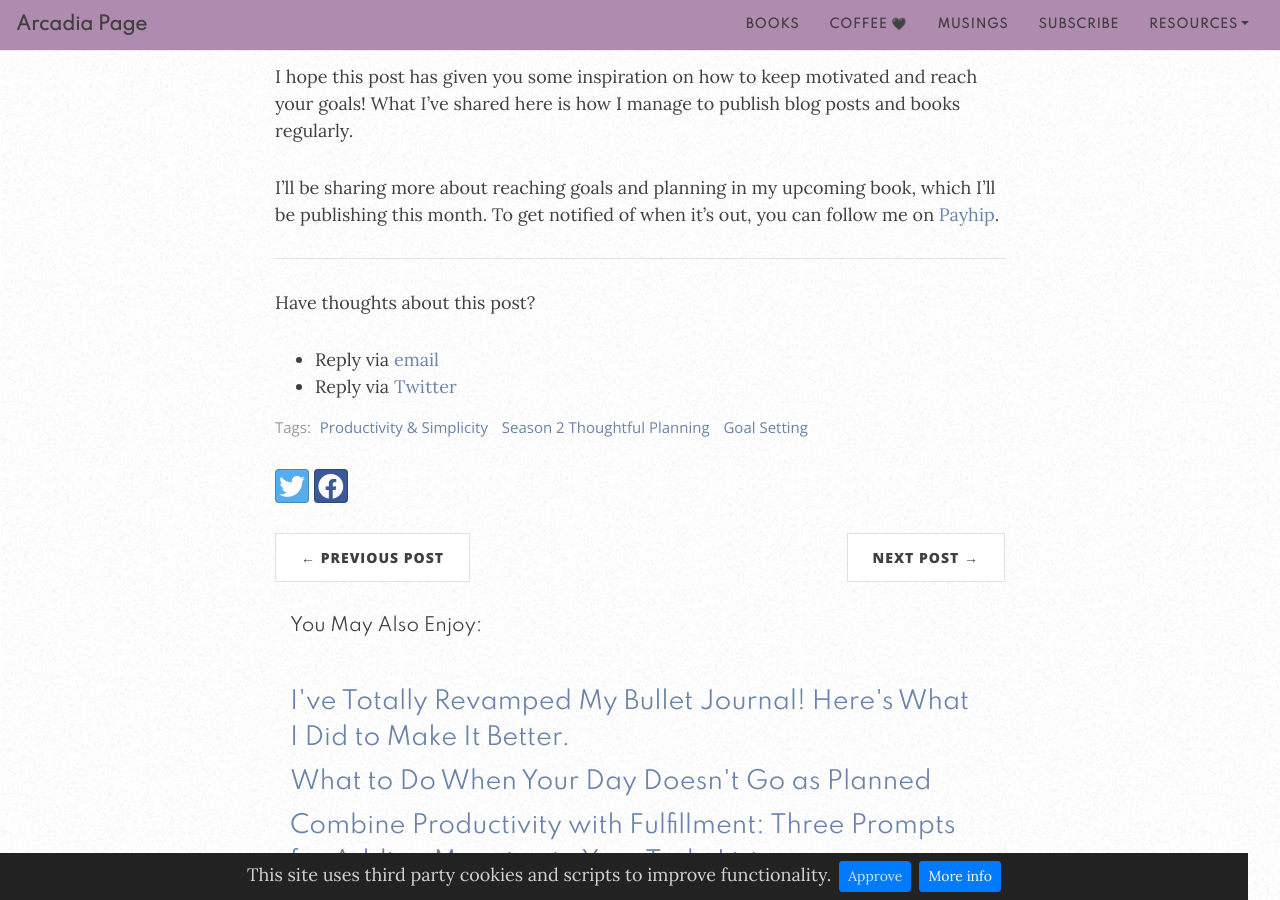
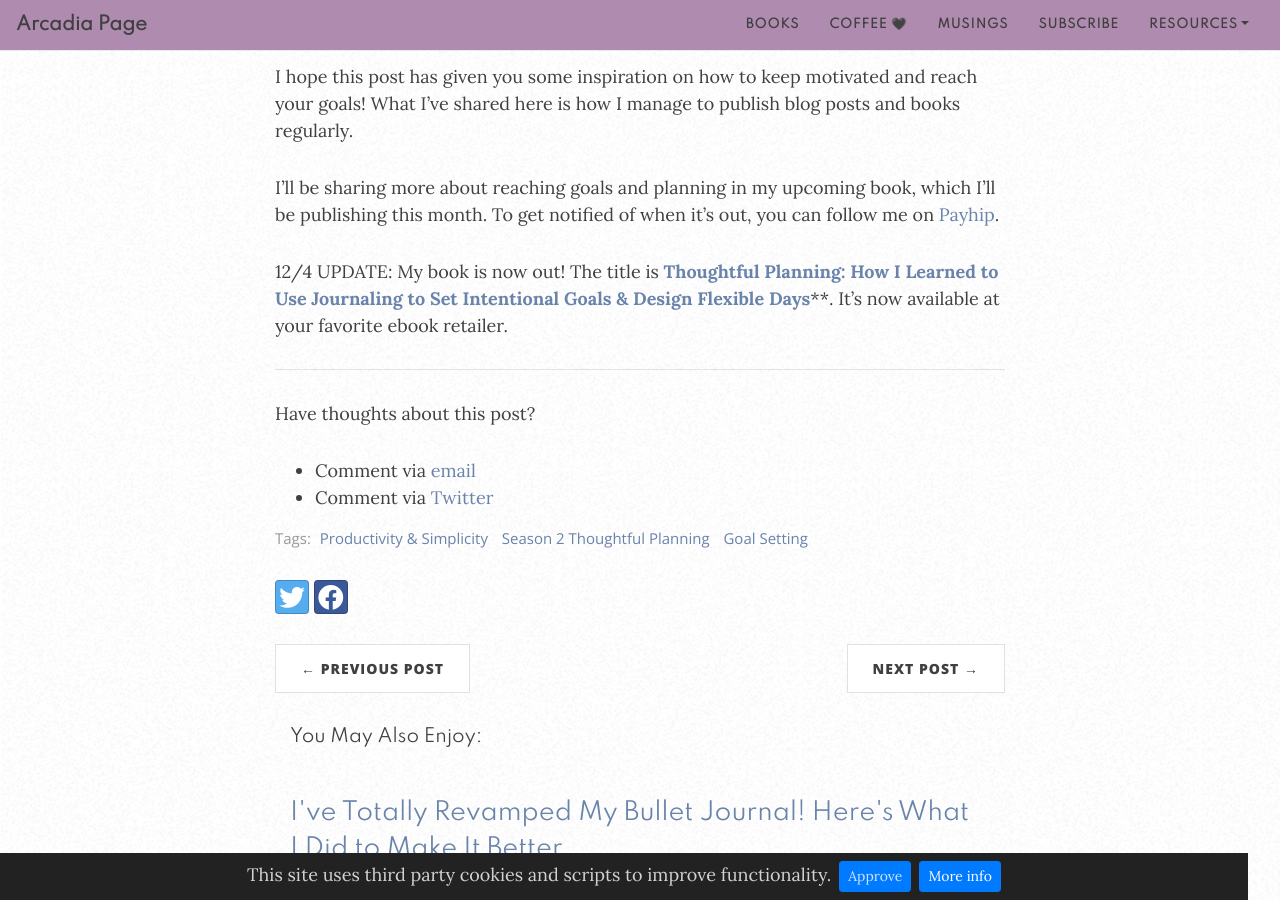
Before and after one commit to arcadiapage/arcadiapage.github.io, a Jekyll site: the page built from _posts/2021-11-30-struggling-with-reaching-goals-try-setting-a-monthly-goal-instead.md, in a window 1280 px wide and 900 px high, scrolled down 5004 px. Built offline with Jekyll 4.4.1, drawn with Linux system fonts in a browser that asks for light colours; nearby versions of some CDN libraries; comment, search, counter and statistics services are not loaded; some of the changed text lies outside the part shown.

Commit message:
Update from Forestry.io arcadiapage updated _posts/2021-11-30-struggling-with-reaching-goals-try-setting-a-monthly-goal-instead.md

```diff
--- a/_posts/2021-11-30-struggling-with-reaching-goals-try-setting-a-monthly-goal-instead.md
+++ b/_posts/2021-11-30-struggling-with-reaching-goals-try-setting-a-monthly-goal-instead.md
@@ -116,9 +116,11 @@ I hope this post has given you some inspiration on how to keep motivated and rea
 
 I'll be sharing more about reaching goals and planning in my upcoming book, which I'll be publishing this month. To get notified of when it's out, you can follow me on [Payhip](https://payhip.com/ArcadiaPage).
 
+12/4 UPDATE: My book is now out! The title is [**Thoughtful Planning: How I Learned to Use Journaling to Set Intentional Goals & Design Flexible Days**](https://payhip.com/b/YSucT)**. It's now available at your favorite ebook retailer.
+
 ***
 
 Have thoughts about this post?
 
-* Reply via [email](https://arcadiapage.com/talk/)
-* Reply via [Twitter](https://mobile.twitter.com/arcadiapage/status/1465779315094736897)
+* Comment via [email](https://arcadiapage.com/talk/)
+* Comment via [Twitter](https://mobile.twitter.com/arcadiapage/status/1465779315094736897)
```
